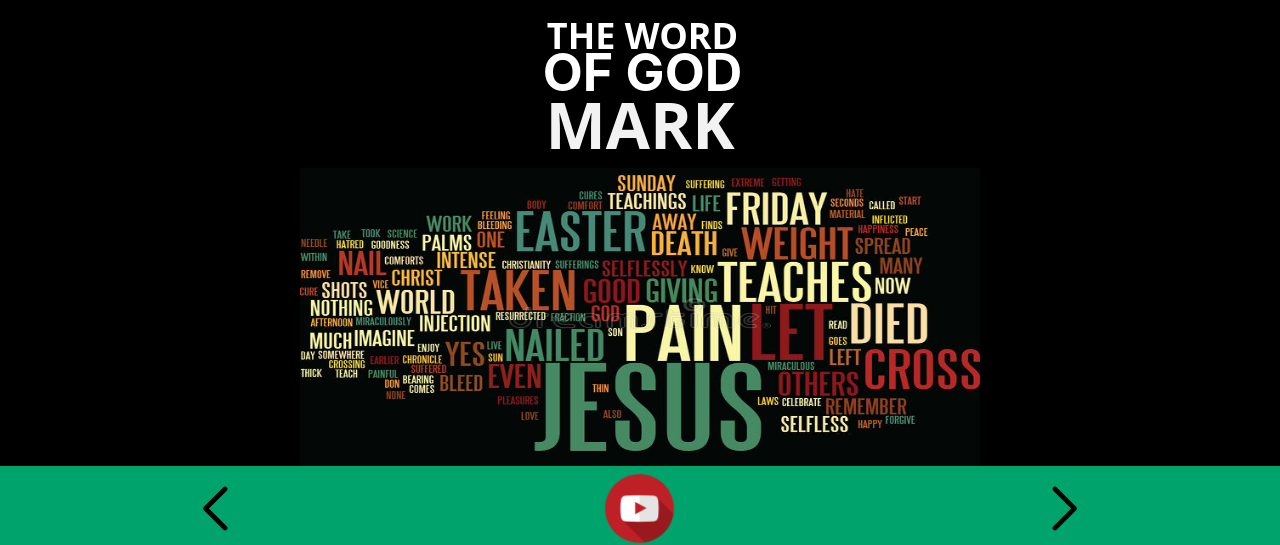
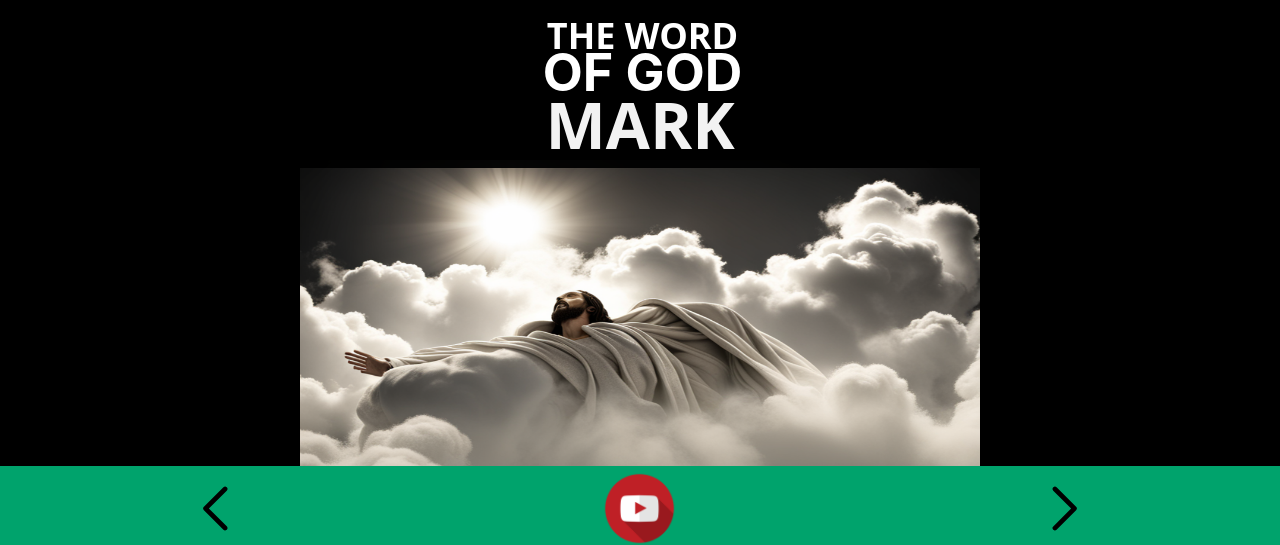
Before and after one commit to jnutt367/mark, a Next.js app: page / in a window 1280 px wide. Shown: the top 545 px of the page. Built offline with nearby package versions, Linux system fonts and the light colour scheme.

Commit message:
Update index.js
risen_2.png

```diff
--- a/pages/index.js
+++ b/pages/index.js
@@ -27,8 +27,8 @@ export default function Home() {
         </h1>
          <div  className={styles.image}>
                               <Image
-                                src="/green_jesus.jpeg"
-                                alt="Nativity silent night gif"
+                                src="/risen_2.png"
+                                alt="Jesus in clouds"
                                 height={900}
                                 width={2000}
                                 priority
```
